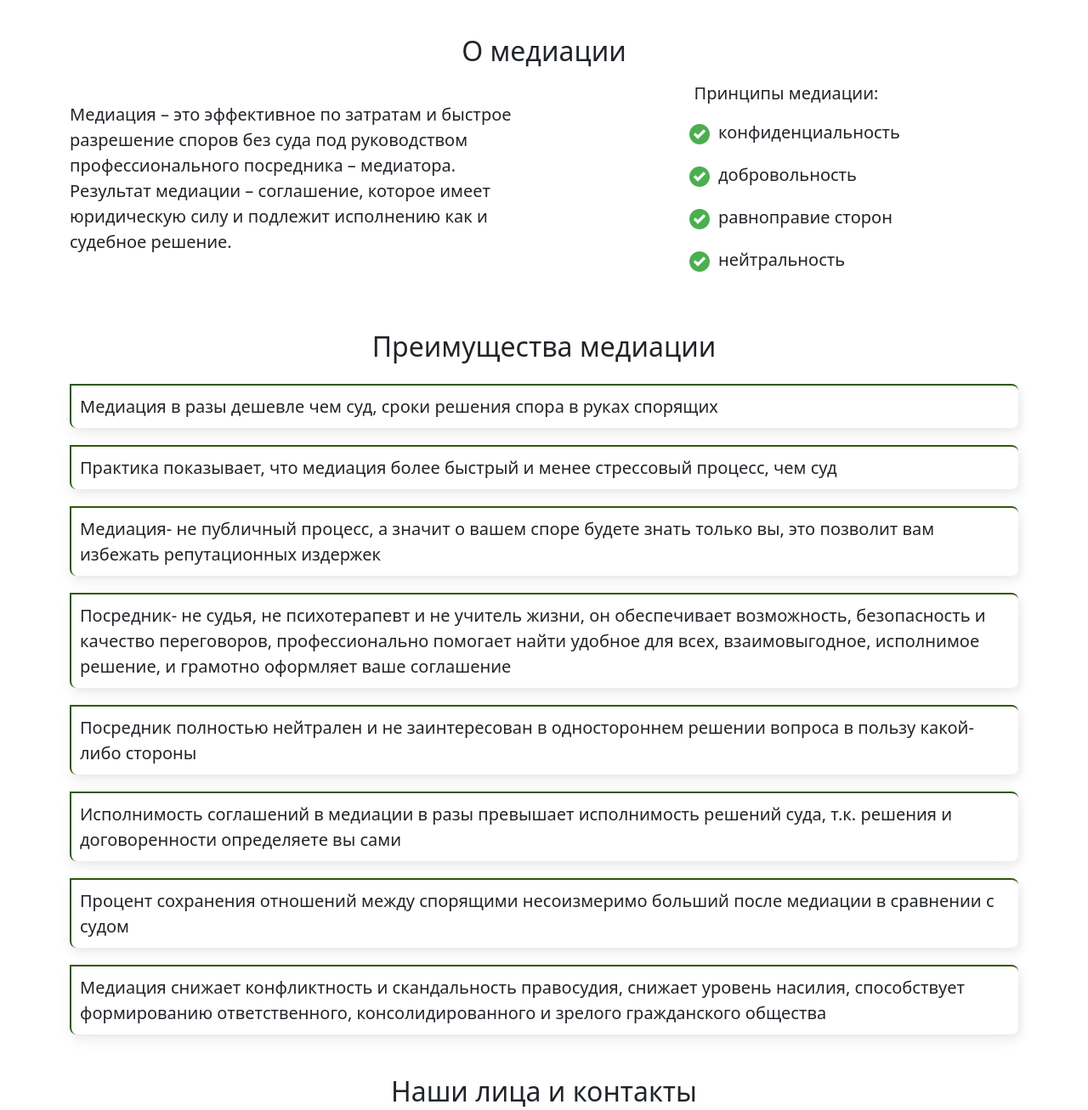
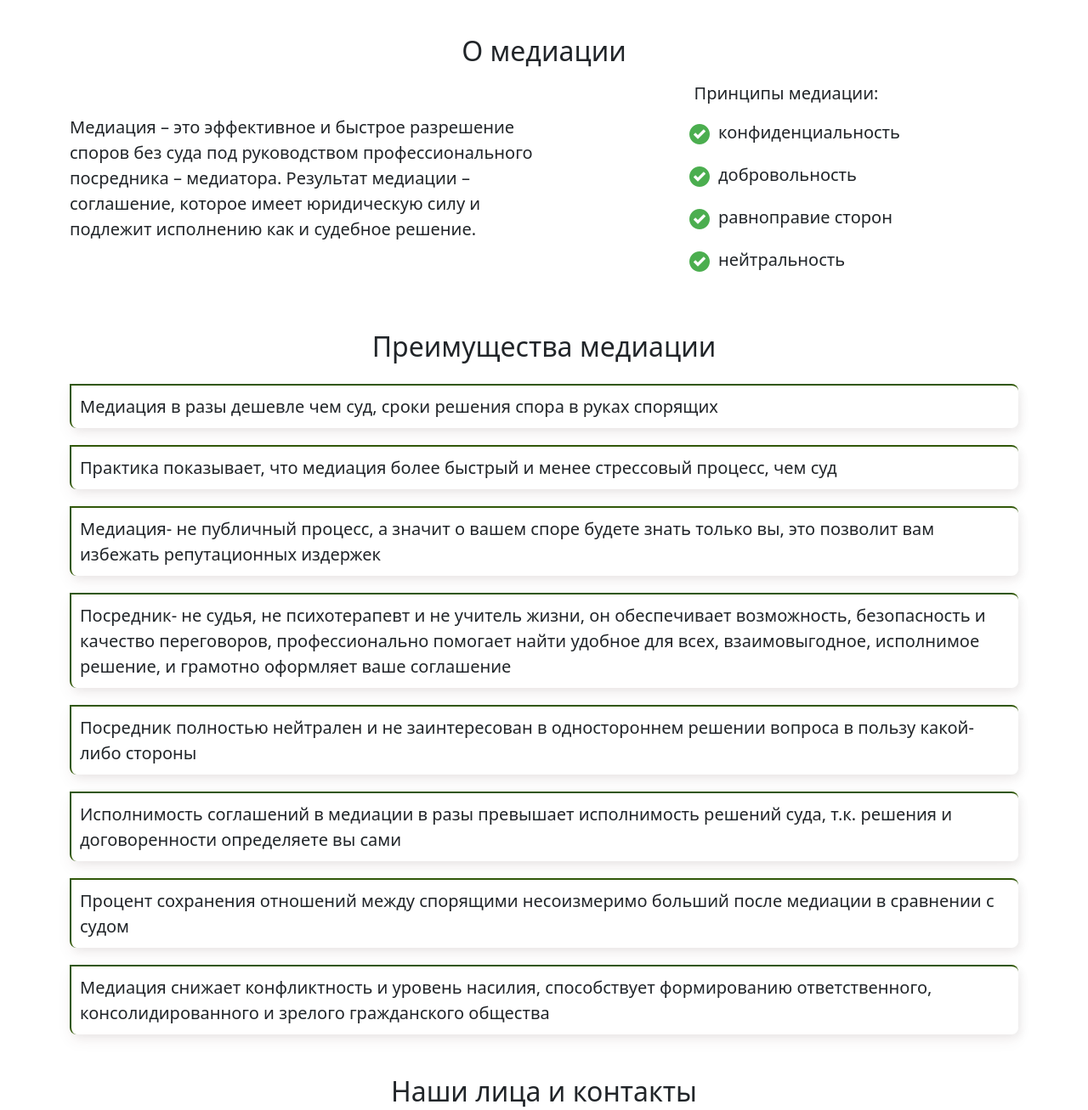
Before and after one commit to mediacja/mediacja-site, a plain HTML site: page index.html in a window 1280 px wide. Shown: the part 1540-2847 px from the top of the page at 85% size. Drawn offline with nearby package versions, Linux system fonts and the light colour scheme.

Commit message:
Update index.html

```diff
--- a/index.html
+++ b/index.html
@@ -122,7 +122,7 @@
       <div class="row">
         <div class="col-md-6">
           <p>
-            Медиация – это эффективное по затратам и быстрое разрешение споров без суда под руководством
+            Медиация – это эффективное и быстрое разрешение споров без суда под руководством
             профессионального посредника – медиатора. Результат медиации – соглашение, которое имеет юридическую силу и
             подлежит исполнению как и судебное решение.
           </p>
@@ -168,7 +168,7 @@
         Процент сохранения отношений между спорящими несоизмеримо больший после медиации в сравнении с судом
       </div>
       <div>
-        Медиация снижает конфликтность и скандальность правосудия, снижает уровень насилия, способствует формированию
+        Медиация снижает конфликтность и уровень насилия, способствует формированию
         ответственного, консолидированного и зрелого гражданского общества
       </div>
     </div>
@@ -176,7 +176,7 @@
     <div class="employees mt-5" id="team">
       <h2 class="text-center">Наши лица и контакты</h2>
       <h2 class="text-center mb-3" style="color: gray; font-size: 25px;">
-        Бесконечно рады сотрудничать с вами профессионально,<br>
+        Готовы сотрудничать с вами профессионально,<br>
         качественно и с любовью к делу<br>
         Обращайтесь в коллегию - звоните +375(29)780-21-28 или пишите mediacja.brest@gmail.com и мы подберем
         подходящего именно по вашему вопросу специалиста,<br>
```
